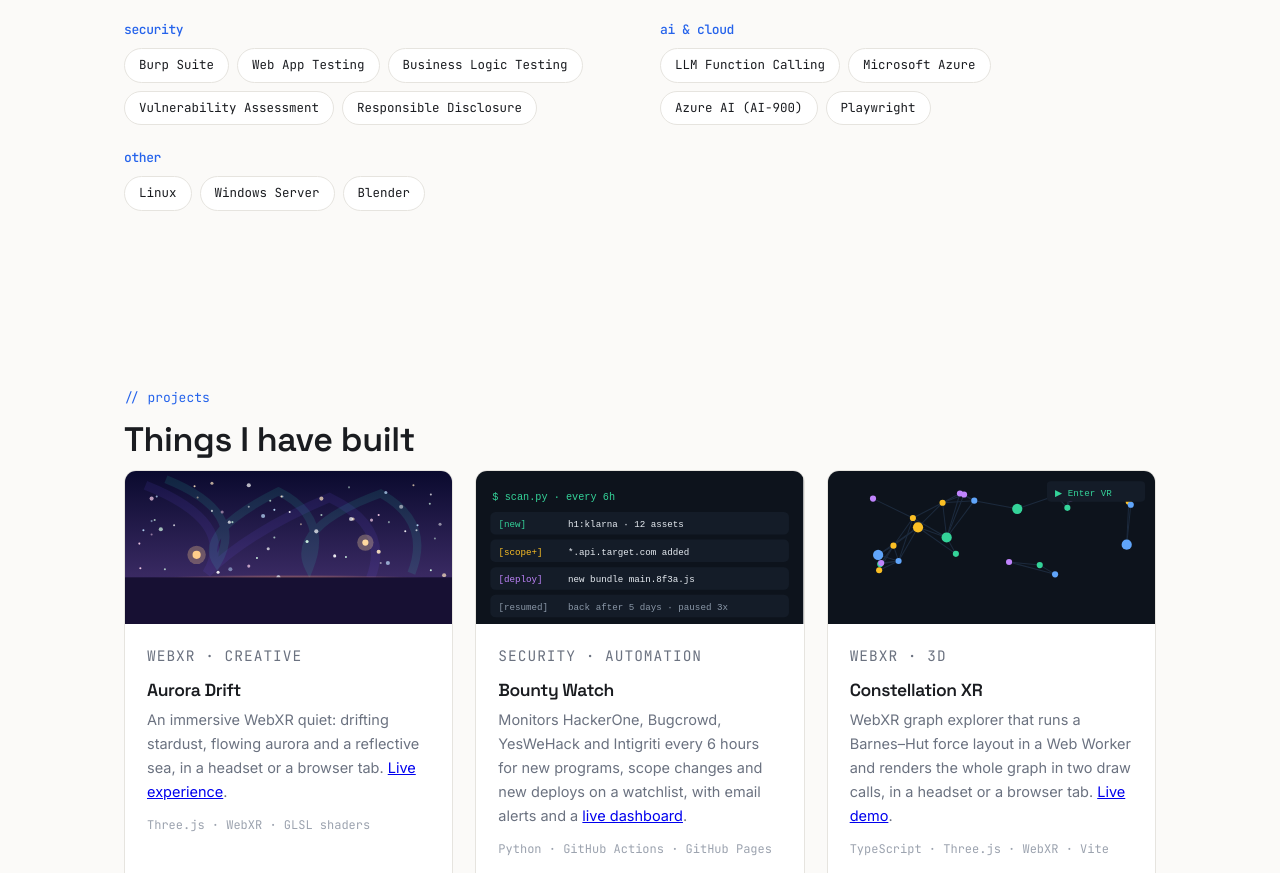
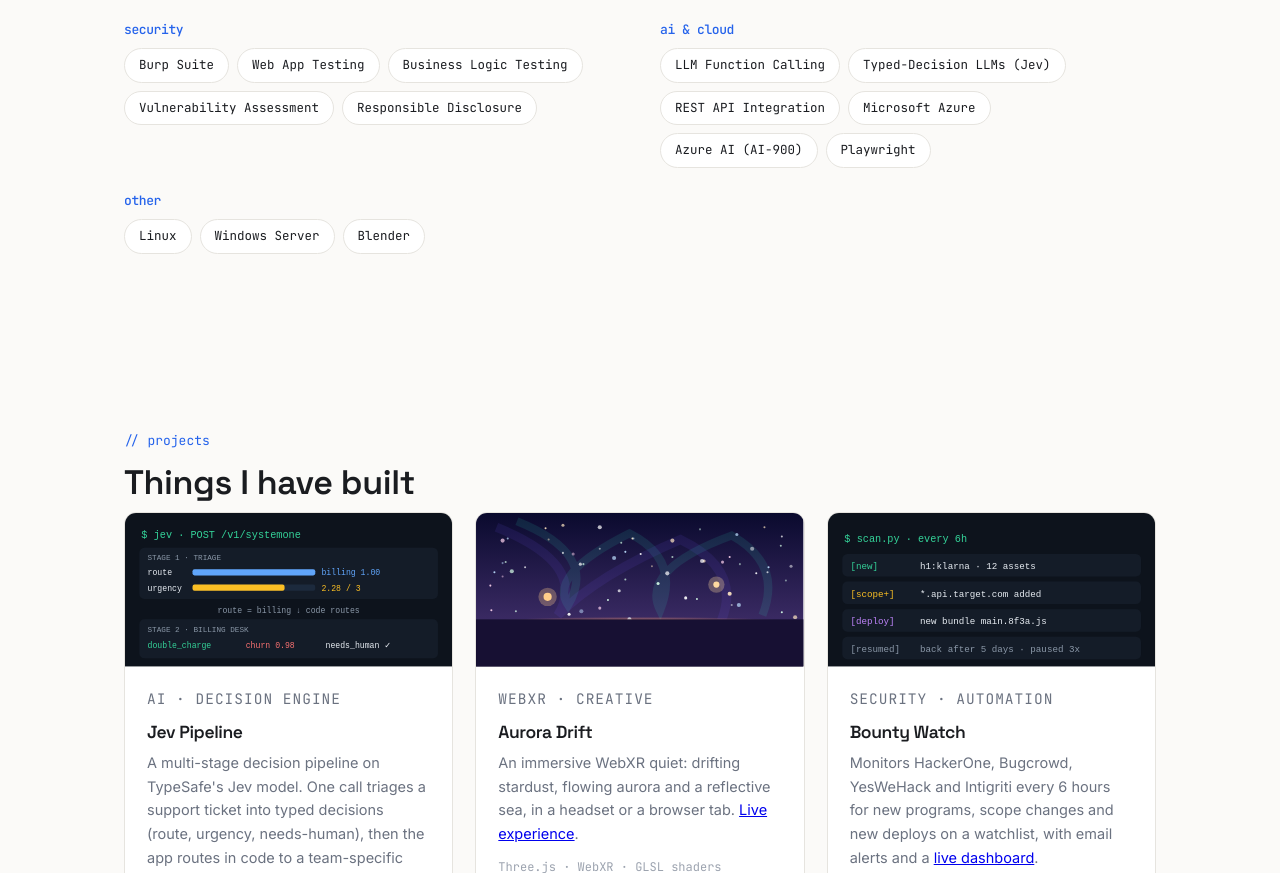
Before and after one commit to abdulsalam-create/portfolio, a plain HTML site: page index.html in a window 1280 px wide. Shown: the part 1640-2513 px from the top of the page. Drawn offline with nearby package versions, Linux system fonts and the light colour scheme.

Commit message:
Add Jev Pipeline project; add typed-decision/REST skills

```diff
--- a/index.html
+++ b/index.html
@@ -120,7 +120,7 @@
                 <div class="skill-group">
                     <h3>ai &amp; cloud</h3>
                     <div class="chips">
-                        <span class="chip">LLM Function Calling</span><span class="chip">Microsoft Azure</span><span class="chip">Azure AI (AI-900)</span><span class="chip">Playwright</span>
+                        <span class="chip">LLM Function Calling</span><span class="chip">Typed-Decision LLMs (Jev)</span><span class="chip">REST API Integration</span><span class="chip">Microsoft Azure</span><span class="chip">Azure AI (AI-900)</span><span class="chip">Playwright</span>
                     </div>
                 </div>
                 <div class="skill-group">
@@ -139,6 +139,36 @@
             <p class="overline">// projects</p>
             <h2 class="h2">Things I have built</h2>
             <div class="cards">
+                <div class="card">
+                    <div class="card-cover">
+                        <svg viewBox="0 0 320 150" role="img" aria-label="Jev Pipeline decision routing preview">
+                            <rect width="320" height="150" fill="#0d131c"/>
+                            <text x="16" y="24" font-family="monospace" font-size="10" fill="#34d399">$ jev · POST /v1/systemone</text>
+                            <rect x="14" y="34" width="292" height="50" rx="5" fill="#141c28"/>
+                            <text x="22" y="46" font-family="monospace" font-size="7.5" fill="#8b98a8">STAGE 1 · TRIAGE</text>
+                            <text x="22" y="61" font-family="monospace" font-size="8" fill="#e8edf3">route</text>
+                            <rect x="66" y="55" width="120" height="6" rx="2" fill="#1c2a3d"/><rect x="66" y="55" width="120" height="6" rx="2" fill="#60a5fa"/>
+                            <text x="192" y="61" font-family="monospace" font-size="8" fill="#60a5fa">billing 1.00</text>
+                            <text x="22" y="76" font-family="monospace" font-size="8" fill="#e8edf3">urgency</text>
+                            <rect x="66" y="70" width="120" height="6" rx="2" fill="#1c2a3d"/><rect x="66" y="70" width="90" height="6" rx="2" fill="#fbbf24"/>
+                            <text x="192" y="76" font-family="monospace" font-size="8" fill="#fbbf24">2.28 / 3</text>
+                            <text x="160" y="98" text-anchor="middle" font-family="monospace" font-size="8" fill="#8b98a8">route = billing  ↓  code routes</text>
+                            <rect x="14" y="104" width="292" height="38" rx="5" fill="#141c28"/>
+                            <text x="22" y="116" font-family="monospace" font-size="7.5" fill="#8b98a8">STAGE 2 · BILLING DESK</text>
+                            <text x="22" y="132" font-family="monospace" font-size="8" fill="#34d399">double_charge</text>
+                            <text x="118" y="132" font-family="monospace" font-size="8" fill="#f87171">churn 0.98</text>
+                            <text x="196" y="132" font-family="monospace" font-size="8" fill="#e8edf3">needs_human ✓</text>
+                        </svg>
+                    </div>
+                    <div class="card-body">
+                        <p class="card-tag">AI · DECISION ENGINE</p>
+                        <h3>Jev Pipeline</h3>
+                        <p>A multi-stage decision pipeline on TypeSafe's Jev model. One call triages a support ticket into typed decisions (route, urgency, needs-human), then the app routes in code to a team-specific second stage. Makes real, live API calls through a zero-dependency local backend that keeps the key server-side.</p>
+                        <div class="card-meta">Python · Jev (System One) · REST · no dependencies</div>
+                    </div>
+                    <a class="card-link" href="https://github.com/abdulsalam-create/jev-prism" target="_blank">view on github <i class="bi bi-arrow-right"></i></a>
+                </div>
+
                 <div class="card">
                     <div class="card-cover">
                         <svg viewBox="0 0 320 150" role="img" aria-label="Aurora Drift twilight scene preview">
```
